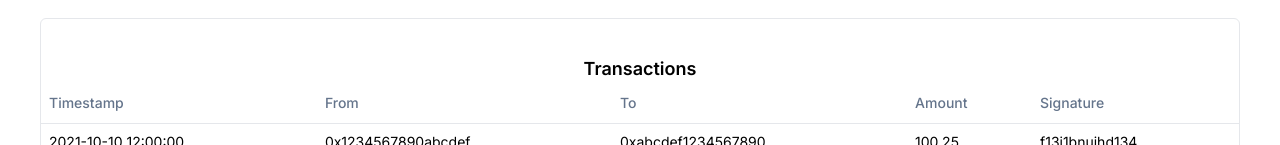
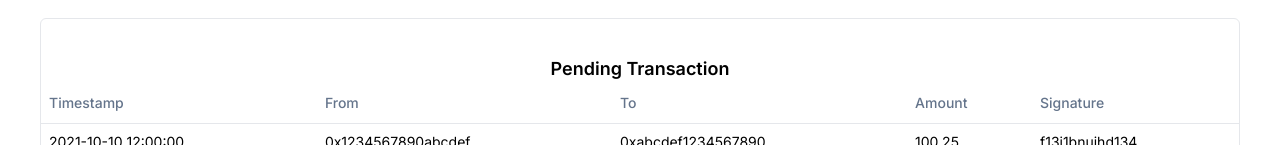
Before and after one commit to eavlongsok/blockchain-midterm, a Next.js app: page /pending-transactions in a window 1280 px wide. Shown: the part 142-287 px from the top of the page. Built offline with nearby package versions, Linux system fonts and the light colour scheme.

Commit message:
minor change

```diff
--- a/src/app/api/verify/route.ts
+++ b/src/app/api/verify/route.ts
@@ -4,9 +4,7 @@ import { NextResponse } from "next/server";
 
 export async function GET() {
     const blocksClass = await getBlocksAsClass();
-    console.log({ blocksClass });
     const blockchainClass = new BlockchainClass(blocksClass);
     const isValid = blockchainClass.isChainValid();
-    console.log(isValid);
     return NextResponse.json({ valid: isValid });
 }
--- a/src/app/pending-transactions/page.tsx
+++ b/src/app/pending-transactions/page.tsx
@@ -21,7 +21,10 @@ export default function Page() {
     return (
         <div className='mx-10 my-10'>
             <h1 className='text-3xl font-bold'>Pending Transactions</h1>
-            <TransactionTable transactions={transactions} />
+            <TransactionTable
+                transactions={transactions}
+                caption='Pending Transaction'
+            />
         </div>
     );
 }
--- a/src/app/type.ts
+++ b/src/app/type.ts
@@ -298,9 +298,6 @@ export class BlockchainClass {
         tmpBlockchain.createGenesisBlock();
         const realGenesis = JSON.stringify(tmpBlockchain.chain[0]);
 
-        console.log({ realGenesis });
-        console.log({ chainGenesis: JSON.stringify(this.chain[0]) });
-
         if (realGenesis !== JSON.stringify(this.chain[0])) {
             return false;
         }
```
